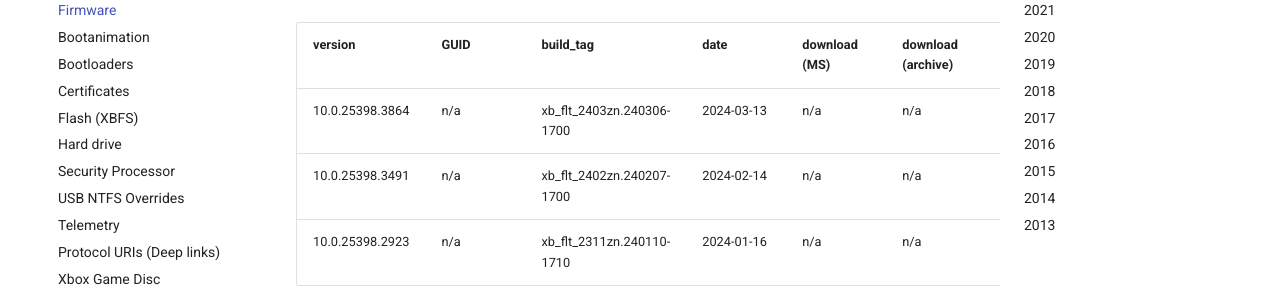
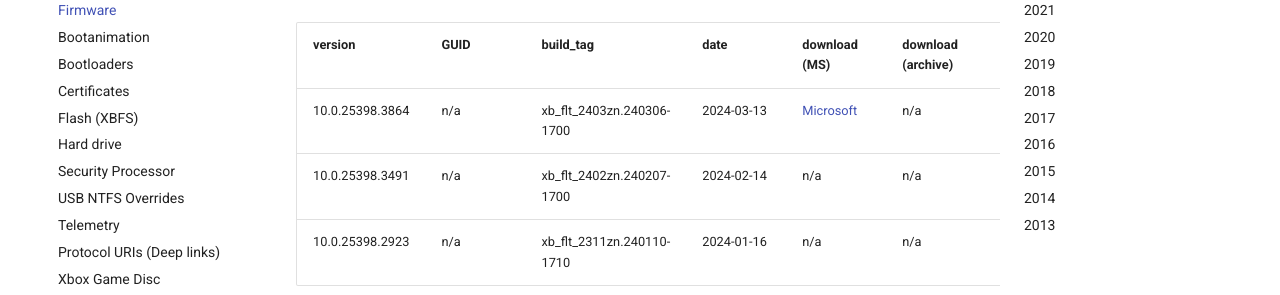
Before and after one commit to xboxoneresearch/wiki, an MkDocs documentation site: the page built from docs/firmware.md, in a window 1280 px wide and 900 px high. Shown: the part 209-504 px from the top of the window. Built offline with MkDocs 1.6.1 and Material for MkDocs 9.7.7, drawn with Linux system fonts in a browser that asks for light colours; comment, search, counter and statistics services are not loaded.

Commit message:
Update firmware.md
I have managed to get Microsoft update OSU1 file to the latest version, after some emails they update the file

```diff
--- a/docs/firmware.md
+++ b/docs/firmware.md
@@ -3,7 +3,7 @@
 ## [2024](https://support.xbox.com/en-US/help/hardware-network/settings-updates/whats-new-xbox-one-system-updates)
 | version | GUID | build_tag | date | download (MS) | download (archive) | notes |
 |---------|------|-----------|------|---------------|--------------------|-------|
-| 10\.0.25398.3864 | n/a | xb_flt_2403zn.240306-1700 | 2024-03-13 | n/a | n/a | March 2024 OS |
+| 10\.0.25398.3864 | n/a | xb_flt_2403zn.240306-1700 | 2024-03-13 | [Microsoft](https://download.microsoft.com/download/6/7/9/679356c4-842b-4fdc-aba9-1eb4fb3ea2c0/OSU1.zip) | n/a | March 2024 OS |
 | 10\.0.25398.3491 | n/a | xb_flt_2402zn.240207-1700 | 2024-02-14 | n/a | n/a | February 2024 OS |
 | 10\.0.25398.2923 | n/a | xb_flt_2311zn.240110-1710 | 2024-01-16 | n/a | n/a | January 2024 OS |
 
```
